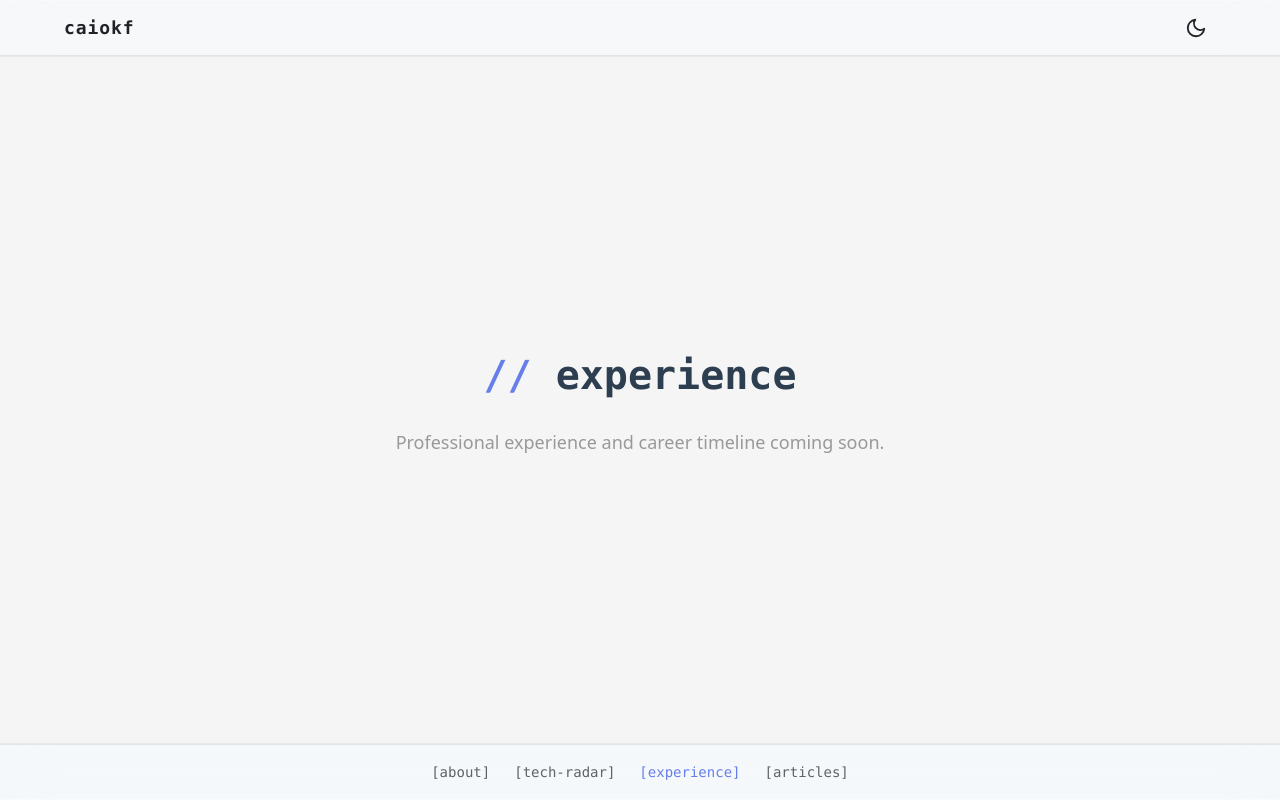
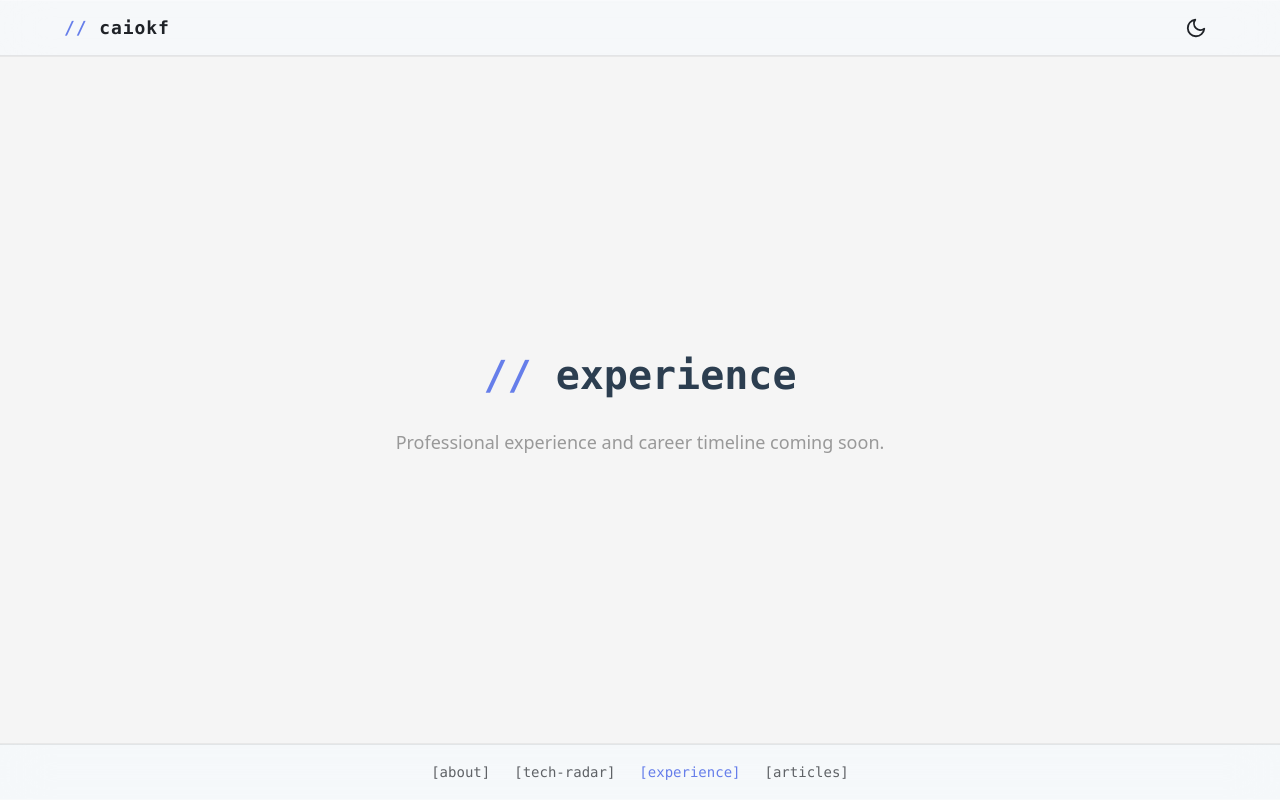
Before and after one commit to caiokf/homepage, a Vue app: page /experience in a window 1280 px wide. Built offline with nearby package versions, Linux system fonts and the light colour scheme.

Commit message:
style(homepage): add // prefix to header logo and page titles

```diff
--- a/src/components/layout/AppHeader.vue
+++ b/src/components/layout/AppHeader.vue
@@ -63,6 +63,11 @@
     letter-spacing: 0.05em;
   }
 
+  .logo-text::before {
+    content: "// ";
+    color: var(--color-primary);
+  }
+
   /* Light theme adjustments */
   :root:not([data-theme="dark"]) .app-header,
   [data-theme="light"] .app-header {
```
